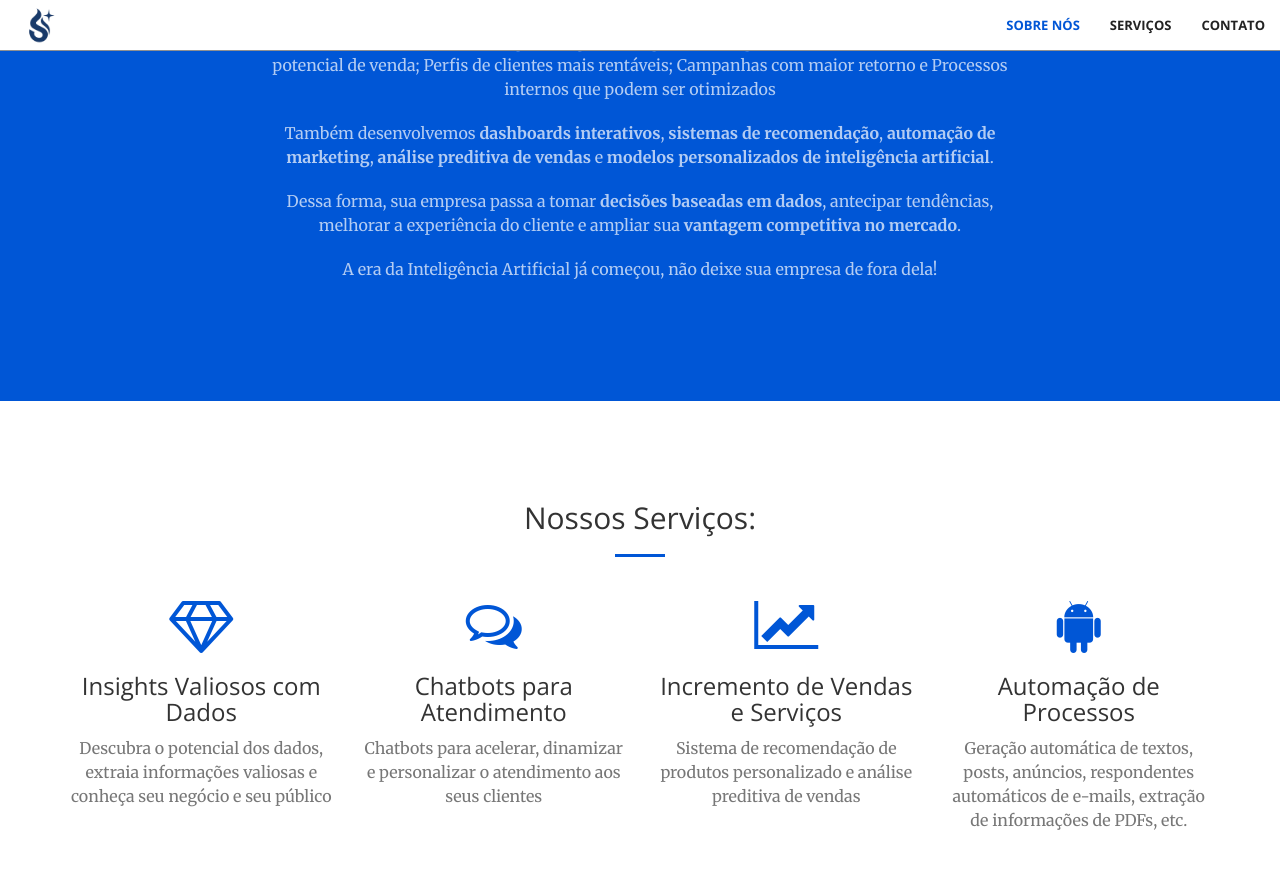
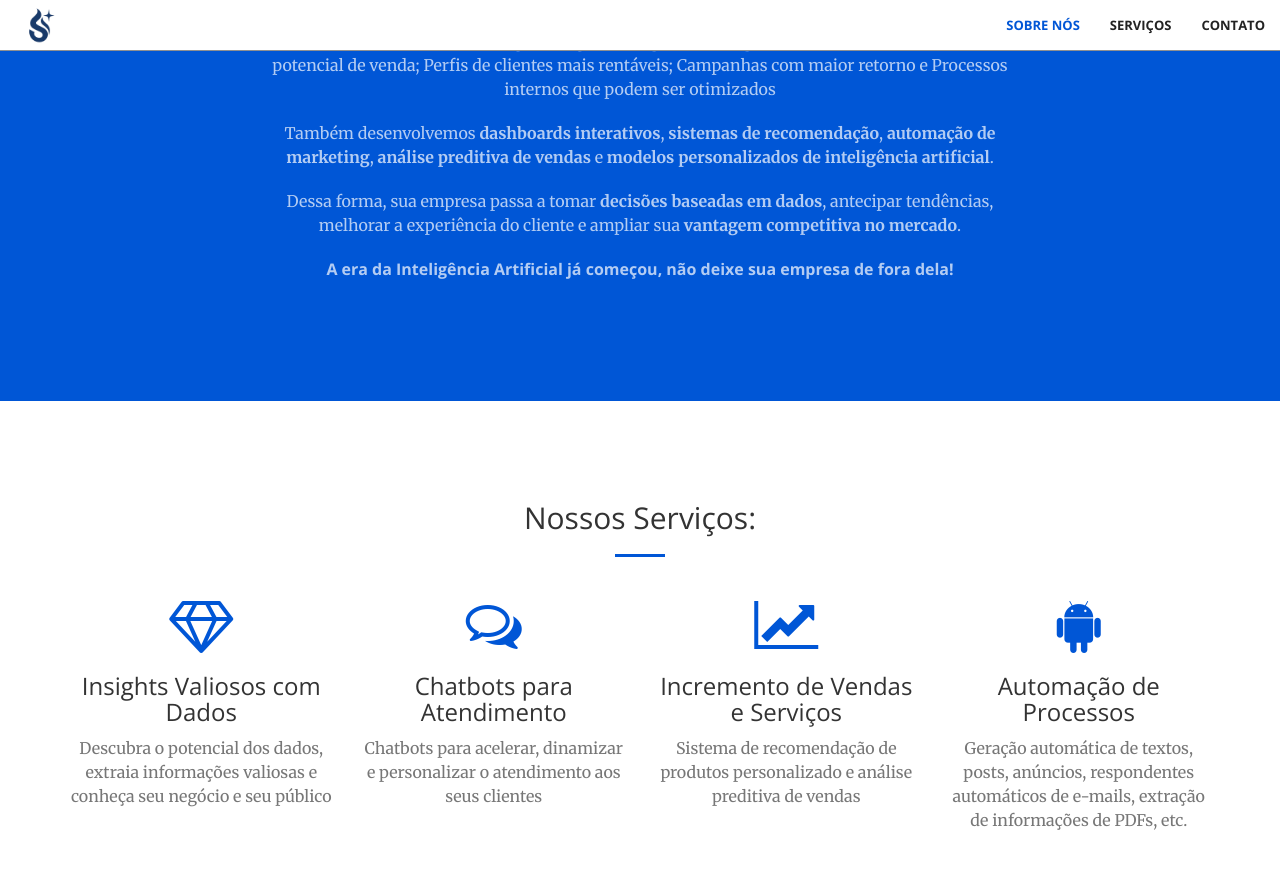
Before and after one commit to Benfluc/sparkia, a Jekyll site: the page built from index.html, in a window 1280 px wide and 900 px high, scrolled down 1505 px. Shown: the top 869 px of the window. Built offline with Jekyll 4.4.1, drawn with Linux system fonts in a browser that asks for light colours.

Commit message:
Update call-to-action.html

```diff
--- a/_includes/call-to-action.html
+++ b/_includes/call-to-action.html
@@ -49,8 +49,8 @@ Dessa forma, sua empresa passa a tomar <strong>decisões baseadas em dados</stro
 melhorar a experiência do cliente e ampliar sua <strong>vantagem competitiva no mercado</strong>.
 </p>
 
-<p class="text-faded">
-    A era da Inteligência Artificial já começou, não deixe sua empresa de fora dela! </p>
+<h2><p class="text-faded">
+    <strong> A era da Inteligência Artificial já começou, não deixe sua empresa de fora dela!</strong> </p></h2>
 
 
                 </p>
```
